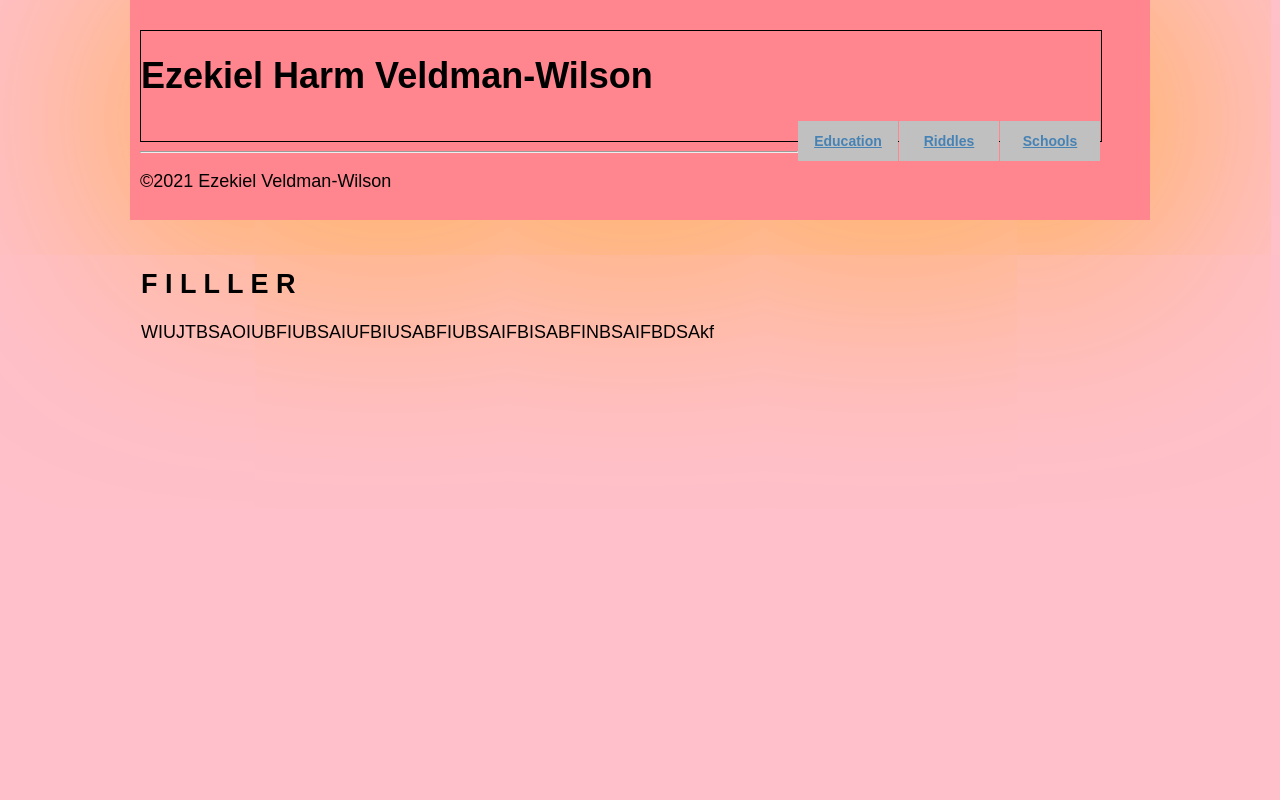
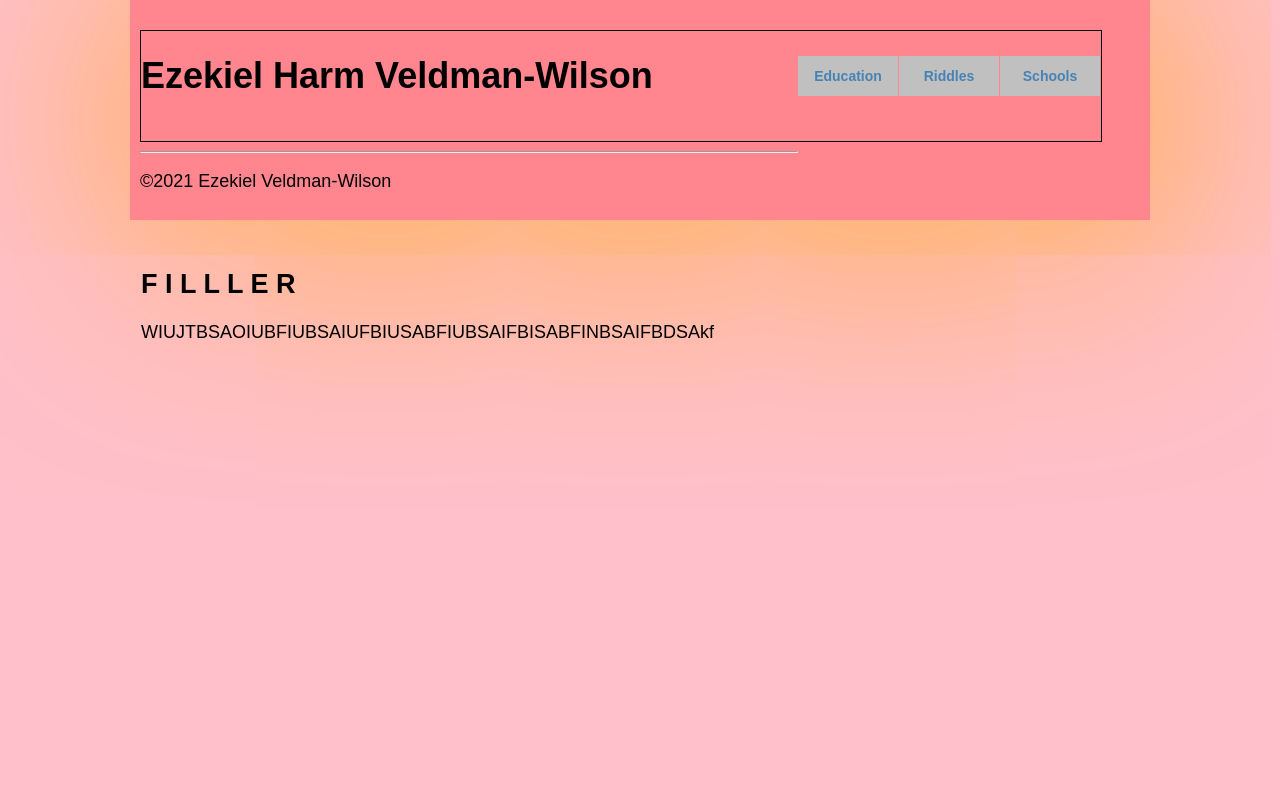
Before and after one commit to Ezekiel-Wilson/GDS111.21-class, a plain HTML site: page 03_Veldman-Wilson/index.html in a window 1280 px wide. Shown: the top 800 px of the page. Drawn offline with Linux system fonts and the light colour scheme.

Commit message:
02_Veldman-Wilson

```diff
--- a/03_Veldman-Wilson/style.css
+++ b/03_Veldman-Wilson/style.css
@@ -47,6 +47,10 @@ body {
     text-align:center;
     line-height:40px;
     margin-right:1px;
+    text-decoration:none;
+   bottom:65px;
+   position:relative;
+
 }
 .content{
 
```
